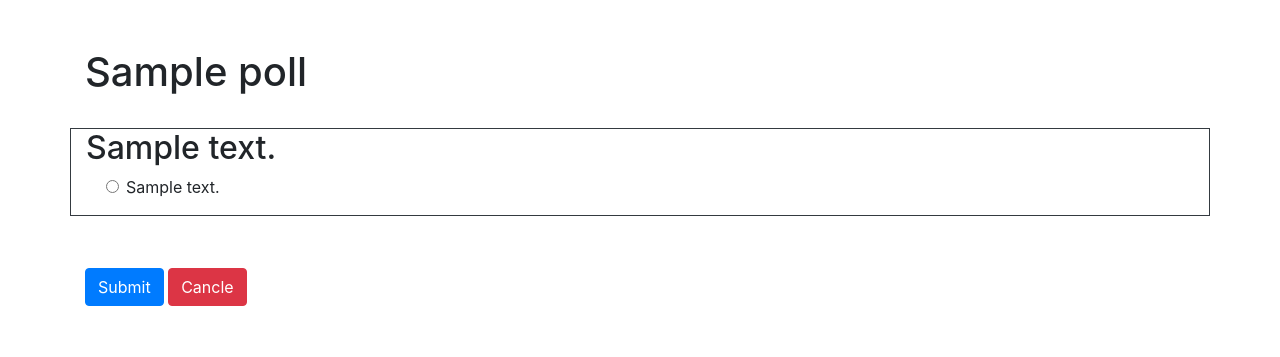
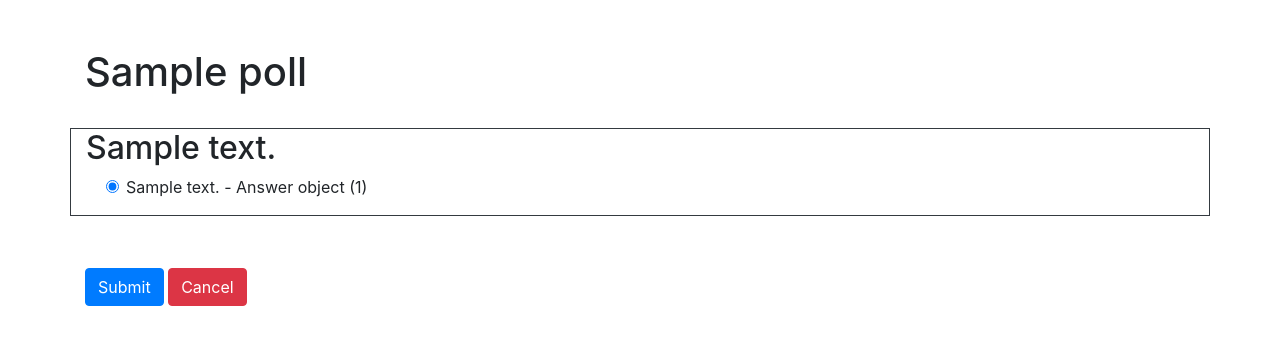
Before and after one commit to benning55/django_practice, a Django app: page /polls/detail/1/ in a window 1280 px wide. Shown: the top 357 px of the page. Run offline with Django 3.2, Linux system fonts and the light colour scheme; tables that the repository leaves empty hold one stand-in row (values such as "Sample post"); some libraries are stand-ins or nearby versions.

Commit message:
save to db

```diff
--- a/polls/templates/polls/detail.html
+++ b/polls/templates/polls/detail.html
@@ -12,7 +12,7 @@
   <div class="container pt-5">
     <h1>{{ poll.title }}</h1>
     <br>
-    <form action="">
+    <form method="get" action="{% url 'detail' poll.id %}">
       {% for question in poll.question_set.all %}
       <div class="row pb-5">
         <div class="col-md-12 border border-dark">
@@ -20,10 +20,10 @@
           <ul>
             {% for choice in question.choice_set.all %}
             <li>
-              <input class="form-check-input" type="radio" name="gridRadios" id="{{ choice.question_id }}"
-                value="{{ choice.value }}">
+              <input class="form-check-input" type="radio" name="choice{{ question.id }}"
+                value="{{ choice.id }}" {% if choice.answer %}checked="checked"{% endif %}>
               <label class="form-check-label" for="gridRadios2">
-                {{ choice.text }}
+                {{ choice.text }} - {{ choice.answer }}
               </label>
             </li>
             {% endfor %}
@@ -33,8 +33,8 @@
       {% endfor %}
       <div class="row pb-5">
         <div class="col-md-12">
-          <button type="submit" class="btn btn-primary my-1">Submit</button>
-          <button type="submit" class="btn btn-primary my-1 bg-danger border-danger">Cancle</button>
+          <button type="submit" class="btn btn-primary my-1" value="SAVE">Submit</button>
+          <button type="button" class="btn btn-primary my-1 bg-danger border-danger" value="CANCEL" onclick="window.location = {% url 'index' %}">Cancel</button>
         </div>
       </div>
     </form>
--- a/polls/views.py
+++ b/polls/views.py
@@ -2,7 +2,7 @@ from django.db.models import Count
 from django.http import HttpResponse
 from django.shortcuts import render
 
-from polls.models import Poll, Question
+from polls.models import Poll, Question, Answer
 
 
 # Create your views here.
@@ -20,7 +20,26 @@ def index(request):
 def detail(request, poll_id):
     poll = Poll.objects.get(pk=poll_id)
 
+    for question in poll.question_set.all():
+        name = "choice" + str(question.id)
+        choice_id = request.GET.get(name)
+
+        if choice_id:
+            try:
+                ans = Answer.objects.get(question_id=question.id)
+                ans.choice_id = choice_id
+                ans.question_id = question.id
+                ans.save()
+            except Answer.DoesNotExist:
+                Answer.objects.create(
+                    choice_id=choice_id,
+                    question_id=question.id
+                )
+
+        print(choice_id)
+
+    print(request.GET)
     # context1 = {
     # 'poll_index': poll_list[poll_id-1]
     # }*/
-    return render(request, 'polls/detail.html', { 'poll':poll })
+    return render(request, 'polls/detail.html', {'poll': poll})
```
